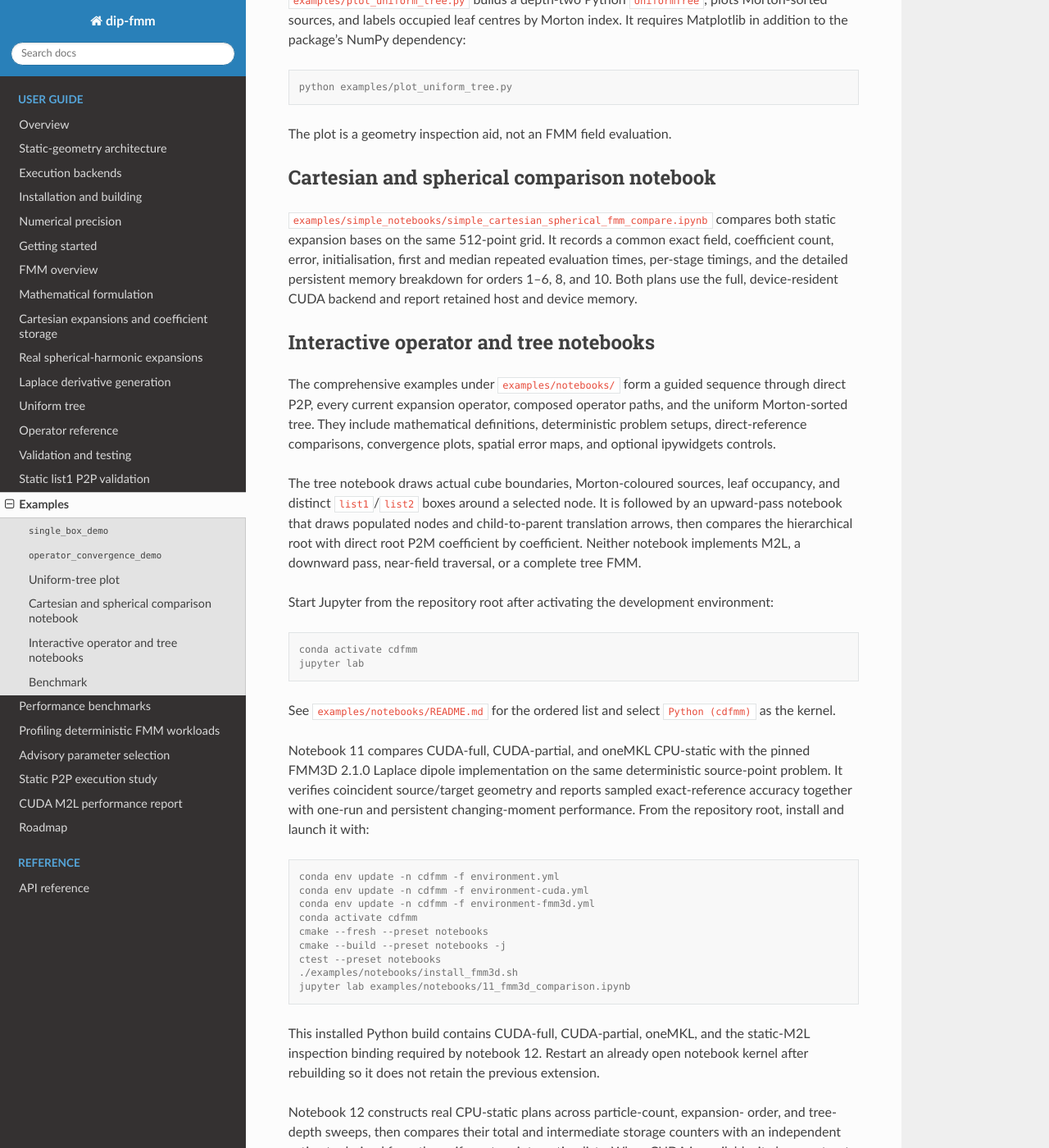
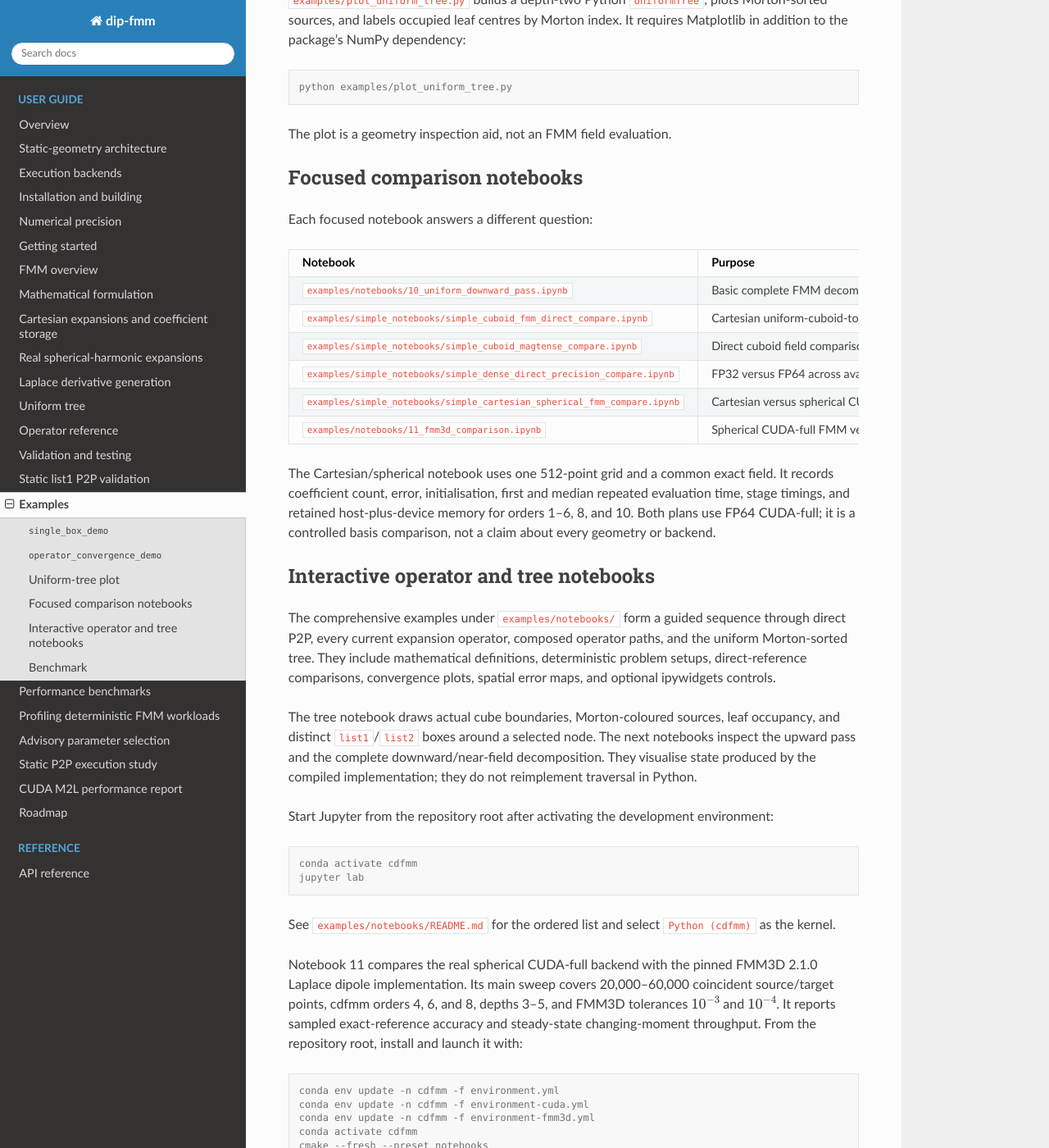
Before and after one commit to Ximtecs/dip-fmm, a Sphinx documentation site: the page built from docs/examples.md, in a window 1280 px wide and 1400 px high, scrolled down 665 px. Shown: the whole window at 82% size. Built offline with Sphinx 7.4.7 and the Read the Docs theme 3.1.0, drawn with Linux system fonts in a browser that asks for light colours; the version number is read from the project's files by our own code; some of the changed text lies outside the part shown.

Commit message:
docs: distinguish benchmark and notebook comparisons

````diff
--- a/docs/examples.md
+++ b/docs/examples.md
@@ -33,14 +33,24 @@ python examples/plot_uniform_tree.py
 
 The plot is a geometry inspection aid, not an FMM field evaluation.
 
-## Cartesian and spherical comparison notebook
+## Focused comparison notebooks
 
-`examples/simple_notebooks/simple_cartesian_spherical_fmm_compare.ipynb`
-compares both static expansion bases on the same 512-point grid. It records a
-common exact field, coefficient count, error, initialisation, first and median
-repeated evaluation times, per-stage timings, and the detailed persistent
-memory breakdown for orders 1--6, 8, and 10. Both plans use the full,
-device-resident CUDA backend and report retained host and device memory.
+Each focused notebook answers a different question:
+
+| Notebook | Purpose |
+|---|---|
+| `examples/notebooks/10_uniform_downward_pass.ipynb` | Basic complete FMM decomposition and direct-reference accuracy |
+| `examples/simple_notebooks/simple_cuboid_fmm_direct_compare.ipynb` | Cartesian uniform-cuboid-to-point FMM versus exact dense cuboid direct |
+| `examples/simple_notebooks/simple_cuboid_magtense_compare.ipynb` | Direct cuboid field comparison with MagTense conventions |
+| `examples/simple_notebooks/simple_dense_direct_precision_compare.ipynb` | FP32 versus FP64 across available static FMM backends |
+| `examples/simple_notebooks/simple_cartesian_spherical_fmm_compare.ipynb` | Cartesian versus spherical CUDA-full FMM |
+| `examples/notebooks/11_fmm3d_comparison.ipynb` | Spherical CUDA-full FMM versus FMM3D 2.1.0 |
+
+The Cartesian/spherical notebook uses one 512-point grid and a common exact
+field. It records coefficient count, error, initialisation, first and median
+repeated evaluation time, stage timings, and retained host-plus-device memory
+for orders 1--6, 8, and 10. Both plans use FP64 CUDA-full; it is a controlled
+basis comparison, not a claim about every geometry or backend.
 
 ## Interactive operator and tree notebooks
 
@@ -50,12 +60,11 @@ and the uniform Morton-sorted tree. They include mathematical definitions,
 deterministic problem setups, direct-reference comparisons, convergence plots,
 spatial error maps, and optional ipywidgets controls.
 
-The tree notebook draws actual cube boundaries, Morton-coloured sources,
-leaf occupancy, and distinct `list1`/`list2` boxes around a selected node. It
-is followed by an upward-pass notebook that draws populated nodes and
-child-to-parent translation arrows, then compares the hierarchical root with
-direct root P2M coefficient by coefficient. Neither notebook implements M2L,
-a downward pass, near-field traversal, or a complete tree FMM.
+The tree notebook draws actual cube boundaries, Morton-coloured sources, leaf
+occupancy, and distinct `list1`/`list2` boxes around a selected node. The next
+notebooks inspect the upward pass and the complete downward/near-field
+decomposition. They visualise state produced by the compiled implementation;
+they do not reimplement traversal in Python.
 
 Start Jupyter from the repository root after activating the development
 environment:
@@ -68,12 +77,12 @@ jupyter lab
 See `examples/notebooks/README.md` for the ordered list and select
 `Python (cdfmm)` as the kernel.
 
-Notebook 11 compares CUDA-full, CUDA-partial, and oneMKL CPU-static with the
-pinned FMM3D 2.1.0 Laplace dipole implementation on the same deterministic
-source-point problem. It verifies coincident source/target geometry and reports
-sampled exact-reference accuracy together with one-run and persistent
-changing-moment performance. From the repository root, install and launch it
-with:
+Notebook 11 compares the real spherical CUDA-full backend with the pinned
+FMM3D 2.1.0 Laplace dipole implementation. Its main sweep covers 20,000--60,000
+coincident source/target points, cdfmm orders 4, 6, and 8, depths 3--5, and
+FMM3D tolerances $10^{-3}$ and $10^{-4}$. It reports sampled exact-reference
+accuracy and steady-state changing-moment throughput. From the repository root,
+install and launch it with:
 
 ```console
 conda env update -n cdfmm -f environment.yml
@@ -87,9 +96,9 @@ ctest --preset notebooks
 jupyter lab examples/notebooks/11_fmm3d_comparison.ipynb
 ```
 
-This installed Python build contains CUDA-full, CUDA-partial, oneMKL, and the
-static-M2L inspection binding required by notebook 12. Restart an already open
-notebook kernel after rebuilding so it does not retain the previous extension.
+The installed Python build also contains the static-M2L inspection binding
+required by notebook 12. Restart an already open notebook kernel after
+rebuilding so it does not retain the previous extension.
 
 Notebook 12 constructs real CPU-static plans across particle-count, expansion-
 order, and tree-depth sweeps, then compares their total and intermediate
@@ -101,6 +110,6 @@ normalised M2L transfer-class matrices.
 ## Benchmark
 
 `benchmarks/benchmark_p2p.cpp` is a minimal standalone timing of one direct sum
-over 10,000 sources.  Build it with `CDFMM_BUILD_BENCHMARKS=ON`.  It is useful
-as a smoke benchmark, but it is not a statistically rigorous suite; expanded
-kernel and end-to-end coverage is tracked in the [roadmap](roadmap.md).
+over 10,000 sources. Build it with `CDFMM_BUILD_BENCHMARKS=ON`. It is a smoke
+benchmark; use `benchmark_uniform_fmm` and the Python benchmark driver for
+controlled multi-backend setup, accuracy, repeated-runtime, and memory output.
````
Also changed, not shown: docs/benchmarks.md (+32 -6 lines), examples/notebooks/README.md.
